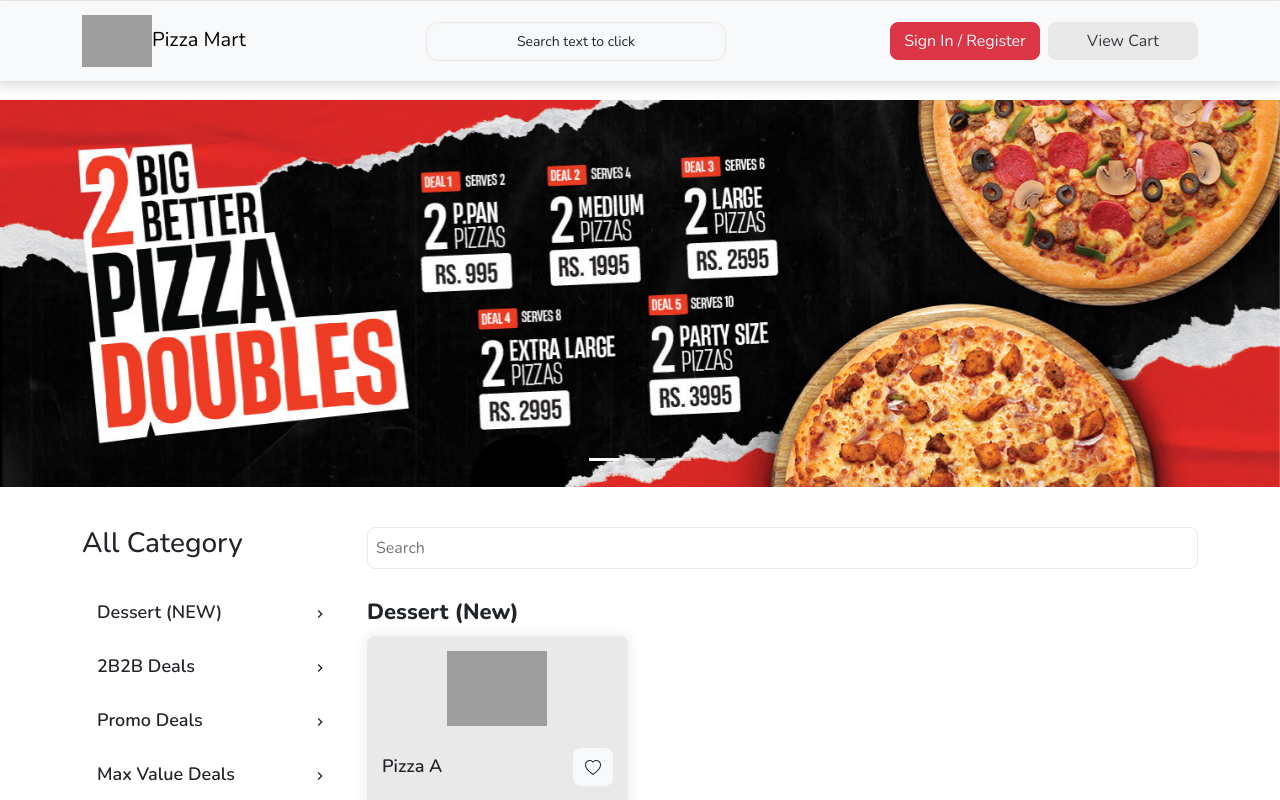
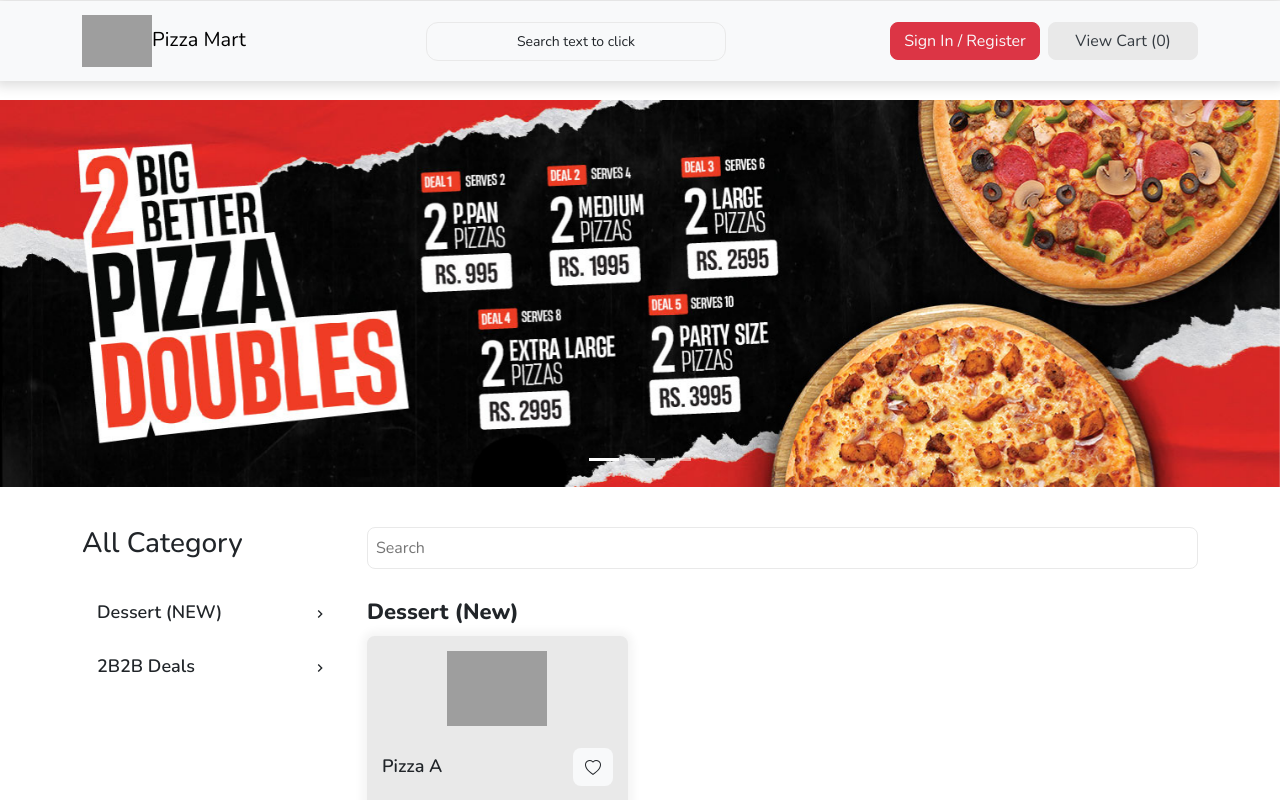
Before and after one commit to Sherwani0790/Pizza-Max, a React (Create React App) app: page / in a window 1280 px wide. Shown: the top 800 px of the page. Built offline with nearby package versions, Linux system fonts and the light colour scheme; grey boxes are pictures that could not be loaded.

Commit message:
Work on counter into cart section

```diff
--- a/src/App.css
+++ b/src/App.css
@@ -56,6 +56,9 @@ input::-webkit-inner-spin-button {
 /* Firefox */
 input[type="number"] {
     -moz-appearance: textfield;
+}
+.pointer{
+    cursor: pointer;
 }
 
 p,
--- a/src/App.js
+++ b/src/App.js
@@ -5,15 +5,18 @@ import './App.css';
 // Components
 import NavBar from './components/header/navbar';
 import Home from "./pages/Home";
+import { CartProvider } from "./utils/cartContext";
 
 
 function App() {
   return (
+    <CartProvider>
     <Router>
       <NavBar />
       <Route exact path="/" component={Home} />
 
     </Router>
+    </CartProvider>
   );
 }
 
--- a/src/components/header/navbar/index.js
+++ b/src/components/header/navbar/index.js
@@ -1,18 +1,19 @@
-import React, { useState } from 'react'
+import React, { useContext, useState } from 'react'
 // Router Dom
 import { Link } from "react-router-dom";
 // Logo main
 import Logo from '../../../assets/images/main-logo.png'
 // BootStrap Component
 import Modal from "react-bootstrap/Modal";
-import { Offcanvas, ListGroup, ListGroupItem } from "react-bootstrap";
+import { Offcanvas, ListGroup } from "react-bootstrap";
 // Css File
 import "./navbar.css"
 // components
 import LoginModal from '../modal';
 import SignupModal from '../modal/signupmodal';
-import { B2B_DATA, PROTECTED_PAGE } from '../../../data/data';
-import { BsHandbag } from 'react-icons/bs';
+import { B2B_DATA } from '../../../data/data';
+// import { BsHandbag } from 'react-icons/bs';
+import { CartContext } from '../../../utils/cartContext';
 const NavBar = () => {
     // States
     const [show, setShow] = useState(false);
@@ -31,6 +32,7 @@ const NavBar = () => {
         email: "",
     });
     const [data2, setData2] = useState(B2B_DATA);
+    const { cartItems, itemCount } = useContext(CartContext);
 
     return (
         <>
@@ -65,30 +67,6 @@ const NavBar = () => {
                         <span className="navbar-toggler-icon"></span>
                     </button>
                     <div className="collapse navbar-collapse" id="navbarSupportedContent">
-                        {/*
-                    <ul className="navbar-nav me-auto mb-2 mb-lg-0">
-                        <li className="nav-item">
-                            <Link to="/" className="nav-link active" aria-current="page">Home</Link>
-                        </li>
-                        <li className="nav-item ms-2">
-                        <Link className="nav-link">Link</Link>
-                        </li> */}
-                        {/* <li className="nav-item dropdown">
-                            <Link className="nav-link dropdown-toggle" id="navbarDropdown" role="button" data-bs-toggle="dropdown" aria-expanded="false">
-                                Dropdown
-                                </Link>
-                            <ul className="dropdown-menu" aria-labelledby="navbarDropdown">
-                            <li><Link className="dropdown-item">Action</Link></li>
-                            <li><Link className="dropdown-item">Another action</Link></li>
-                                <li><hr className="dropdown-divider" /></li>
-                                <li><Link className="dropdown-item">Something else here</Link></li>
-                                </ul>
-                                </li> */}
-                        {/* <li className="nav-item">
-                            <Link className="nav-link disabled" tabindex="-1" aria-disabled="true">Disabled</Link>
-                            </li>
-                            </ul>
-                            */}
                         <div className="d-flex me-auto ms-auto">
                             <div className='navbar-serach-text'>
                                 <p>
@@ -98,7 +76,7 @@ const NavBar = () => {
                         </div>
                         <div className="d-flex">
                             <button className="btn cart-button me-2" type="button" onClick={handleShow}>Sign In / Register </button >
-                            <button className="btn secondary-button" type="button" onClick={showSidebar}>View Cart</button>
+                            <button className="btn secondary-button" type="button" onClick={showSidebar}>View Cart ({itemCount})</button>
                         </div>
                     </div>
                 </div>
@@ -116,9 +94,10 @@ const NavBar = () => {
                 <Offcanvas.Body>
                     <ListGroup>
                         <div className='row'>
-
-                            {data2.map((item, index) => (
-                                <>
+                            {cartItems.length === 0 ? (
+                                <p>No items in the cart.</p>
+                            ) : (
+                                cartItems.map((item, index) => (
                                     <div className='col-md-12' key={index}>
                                         <div className='chart-card'>
                                             <div className='card-img'>
@@ -126,7 +105,6 @@ const NavBar = () => {
                                                 <div className='card-img-text'>
                                                     <div className='dp-flex justify-content-between align-items-center'>
                                                         <h4 className='card-title'>{item.mainHeading}</h4>
-
                                                     </div>
                                                     <div>
                                                         <p className='card-text'>{item.description}</p>
@@ -135,14 +113,17 @@ const NavBar = () => {
                                                         <p>{item.price}</p>
                                                     </div>
                                                 </div>
-                                                <div className='dp-flex justify-content-center'>
-                                                    <button className='btn cart-button dp-flex'> <BsHandbag /> Add To Cart</button>
+                                                <div className='dp-flex'>
+                                                    <div className='pointer'>+</div>
+                                                    <div className='pointer'>0</div>
+                                                    <div className='pointer'>-</div>
                                                 </div>
                                             </div>
                                         </div>
                                     </div>
-                                </>
-                            ))}
+                                ))
+                            )}
+
                         </div>
                     </ListGroup>
                 </Offcanvas.Body>
--- a/src/components/header/navbar/navbar.css
+++ b/src/components/header/navbar/navbar.css
@@ -4,7 +4,7 @@
     position: fixed;
     width: 100%;
     top: 1px;
-    /* z-index: 9999; */
+    z-index: 999;
 }
 
 .nav-logo-main {
@@ -24,11 +24,13 @@
     font-size: 14px;
 
 }
+
 .offcanvas.offcanvas-start {
     /* width: 300px; */
     right: 0 !important;
     left: auto !important;
 }
-.cart-logo{
+
+.cart-logo {
     width: 50px !important;
 }
--- a/src/data/data.js
+++ b/src/data/data.js
@@ -8,18 +8,18 @@ export const CATEGORY_LIST = [
         id: 2,
         categoryName: "2B2B Deals",
     },
-    {
-        id: 3,
-        categoryName: "Promo Deals",
-    },
-    {
-        id: 4,
-        categoryName: "Max Value Deals",
-    },
-    {
-        id: 5,
-        categoryName: "Royal Crown Pizza",
-    },
+    // {
+    //     id: 3,
+    //     categoryName: "Promo Deals",
+    // },
+    // {
+    //     id: 4,
+    //     categoryName: "Max Value Deals",
+    // },
+    // {
+    //     id: 5,
+    //     categoryName: "Royal Crown Pizza",
+    // },
 
 ];
 export const DEFAULT_Data = [
--- a/src/pages/Home/index.js
+++ b/src/pages/Home/index.js
@@ -1,4 +1,4 @@
-import React, { useState } from 'react'
+import React, { useState, useRef, useEffect, useContext } from 'react'
 
 //css file
 import "./home.css"
@@ -8,12 +8,30 @@ import { BsHandbag, BsHeart } from 'react-icons/bs'
 // Dummy Json File
 import { B2B_DATA, CATEGORY_LIST, DEFAULT_Data } from '../../data/data'
 import { MdOutlineKeyboardArrowRight } from "react-icons/md";
+import { CartContext } from '../../utils/cartContext'
 
 const Home = () => {
     // states
     const [data, setData] = useState(DEFAULT_Data);
     const [data2, setData2] = useState(B2B_DATA);
     const [categoryList, setCategoryList] = useState(CATEGORY_LIST);
+    const [activeCategory, setActiveCategory] = useState(null);
+
+    // refs
+    const dessertRef = useRef(null);
+    const b2bRef = useRef(null);
+    const { addToCart } = useContext(CartContext);
+
+    const handleCategoryClick = (categoryName) => {
+        setActiveCategory(categoryName);
+
+        if (categoryName === 'Dessert (NEW)') {
+            dessertRef.current.scrollIntoView({ behavior: 'smooth' });
+        } else if (categoryName === '2B2B Deals') {
+            b2bRef.current.scrollIntoView({ behavior: 'smooth' });
+        }
+    };
+
     return (
         <>
             <div className='home-main-section'>
@@ -29,21 +47,22 @@ const Home = () => {
                                     <h3>All Category</h3>
                                     {/* List Collection */}
                                     <div className='category-list'>
-                                        {categoryList.map((item, ind) => (
-                                            <>
-                                                <div className='category-card' key={ind}>
-
-                                                    <div className='category-highlight'>
-                                                        <h5 className='category-title'>{item.categoryName}</h5>
-                                                        <div className=''>
-                                                            <MdOutlineKeyboardArrowRight />
-                                                        </div>
+                                        {categoryList.map((item, index) => (
+                                            <div
+                                                className={`category-card ${activeCategory === item.categoryName ? 'active' : ''}`}
+                                                key={index}
+                                                onClick={() => handleCategoryClick(item.categoryName)}
+                                            >
+                                                <div className='category-highlight'>
+                                                    <h5 className='category-title'>{item.categoryName}</h5>
+                                                    <div>
+                                                        <MdOutlineKeyboardArrowRight />
                                                     </div>
-                                                </div >
-                                            </>
+                                                </div>
+                                            </div>
                                         ))}
-                                    </div >
-                                </div >
+                                    </div>
+                                </div>
 
                                 <div className='col-md-9 col-12'>
                                     <div className='Search-main-section'>
@@ -52,7 +71,7 @@ const Home = () => {
                                     {/* Deffault Data */}
                                     <div className='row'>
                                         <div className='col-md-12'>
-                                            <h2 className='content-heading'>Dessert (New) </h2>
+                                            <h2 className='content-heading' ref={dessertRef}>Dessert (New)</h2>
                                         </div>
                                         {data.map((item, index) => (
                                             <div className='col-md-12 col-lg-6 col-xl-4' key={index}>
@@ -74,7 +93,7 @@ const Home = () => {
                                                             </div>
                                                         </div>
                                                         <div className='dp-flex justify-content-center'>
-                                                            <button className='btn cart-button dp-flex'> <BsHandbag /> Add To Cart</button>
+                                                            <button className='btn cart-button dp-flex' onClick={() => addToCart(item)}> <BsHandbag /> Add To Cart</button>
                                                         </div>
                                                     </div>
                                                 </div>
@@ -84,7 +103,7 @@ const Home = () => {
                                     {/* B2B Data */}
                                     <div className='row'>
                                         <div className='col-md-12'>
-                                            <h2 className='content-heading'>B2B2 Deals</h2>
+                                            <h2 className='content-heading' ref={b2bRef}>B2B2 Deals</h2>
                                         </div>
                                         {data2.map((item, index) => (
                                             <div className='col-md-12 col-lg-6 col-xl-4' key={index}>
@@ -106,7 +125,7 @@ const Home = () => {
                                                             </div>
                                                         </div>
                                                         <div className='dp-flex justify-content-center'>
-                                                            <button className='btn cart-button dp-flex'> <BsHandbag /> Add To Cart</button>
+                                                            <button className='btn cart-button dp-flex' onClick={() => addToCart(item)}> <BsHandbag /> Add To Cart</button>
                                                         </div>
                                                     </div>
                                                 </div>
@@ -114,7 +133,7 @@ const Home = () => {
                                         ))}
                                     </div>
                                 </div>
-                            </div >
+                            </div>
                         </div>
                     </section>
                 </div>
@@ -122,7 +141,6 @@ const Home = () => {
             <footer className="pt-2">
                 <FooterIndex />
             </footer>
-
         </>
     )
 }
--- /dev/null
+++ b/src/utils/cartContext.js
@@ -0,0 +1,19 @@
+import React, { createContext, useState } from 'react';
+
+export const CartContext = createContext();
+
+export const CartProvider = ({ children }) => {
+  const [cartItems, setCartItems] = useState([]);
+  const [itemCount, setItemCount] = useState(0);
+
+  const addToCart = (item) => {
+    setCartItems((prevItems) => [...prevItems, item]);
+    setItemCount((prevCount) => prevCount + 1);
+  };
+
+  return (
+    <CartContext.Provider value={{ cartItems, addToCart, itemCount }}>
+      {children}
+    </CartContext.Provider>
+  );
+};
```
Also changed, not shown: src/pages/Home/home.css (+13 -2 lines).
